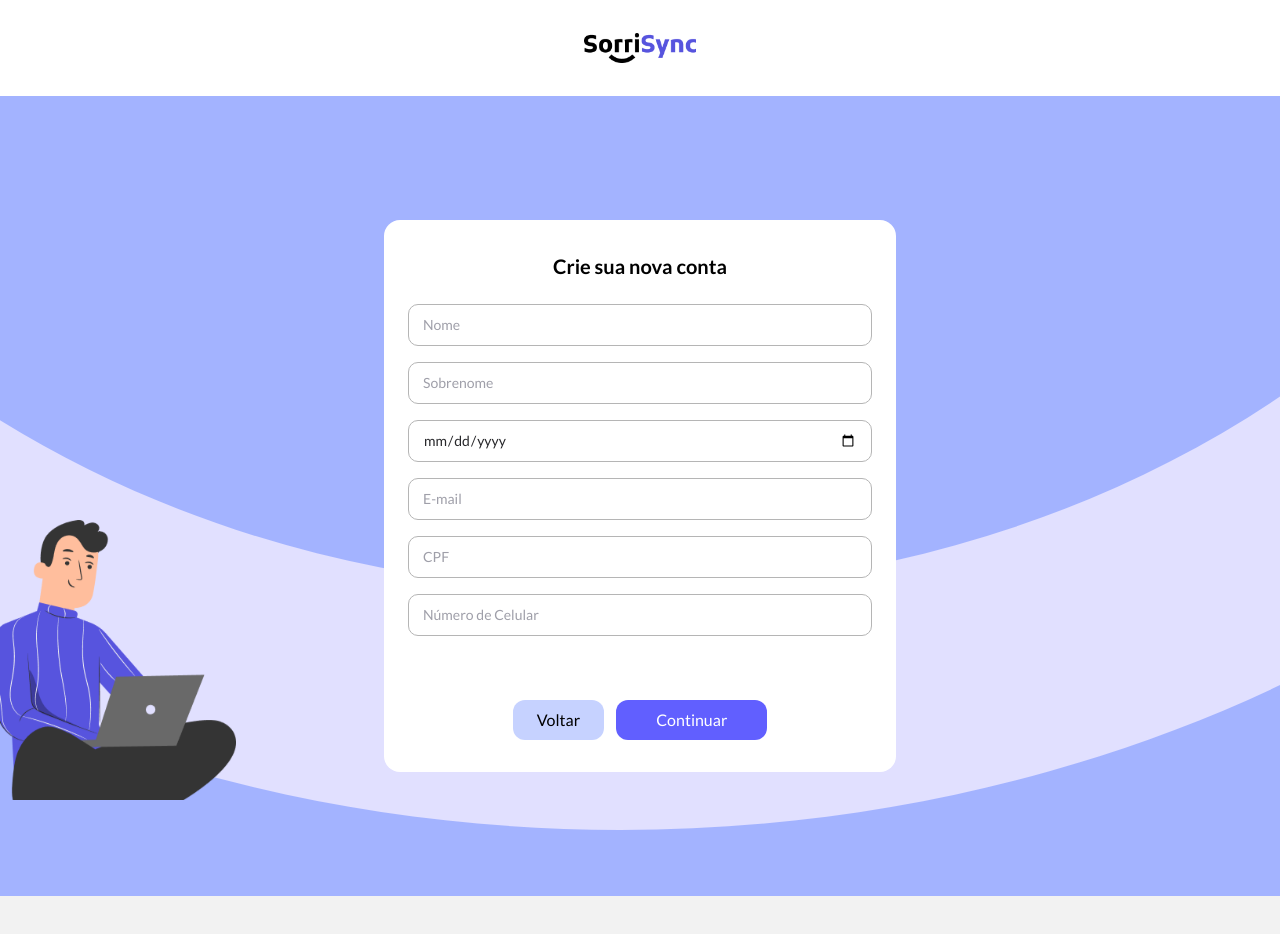
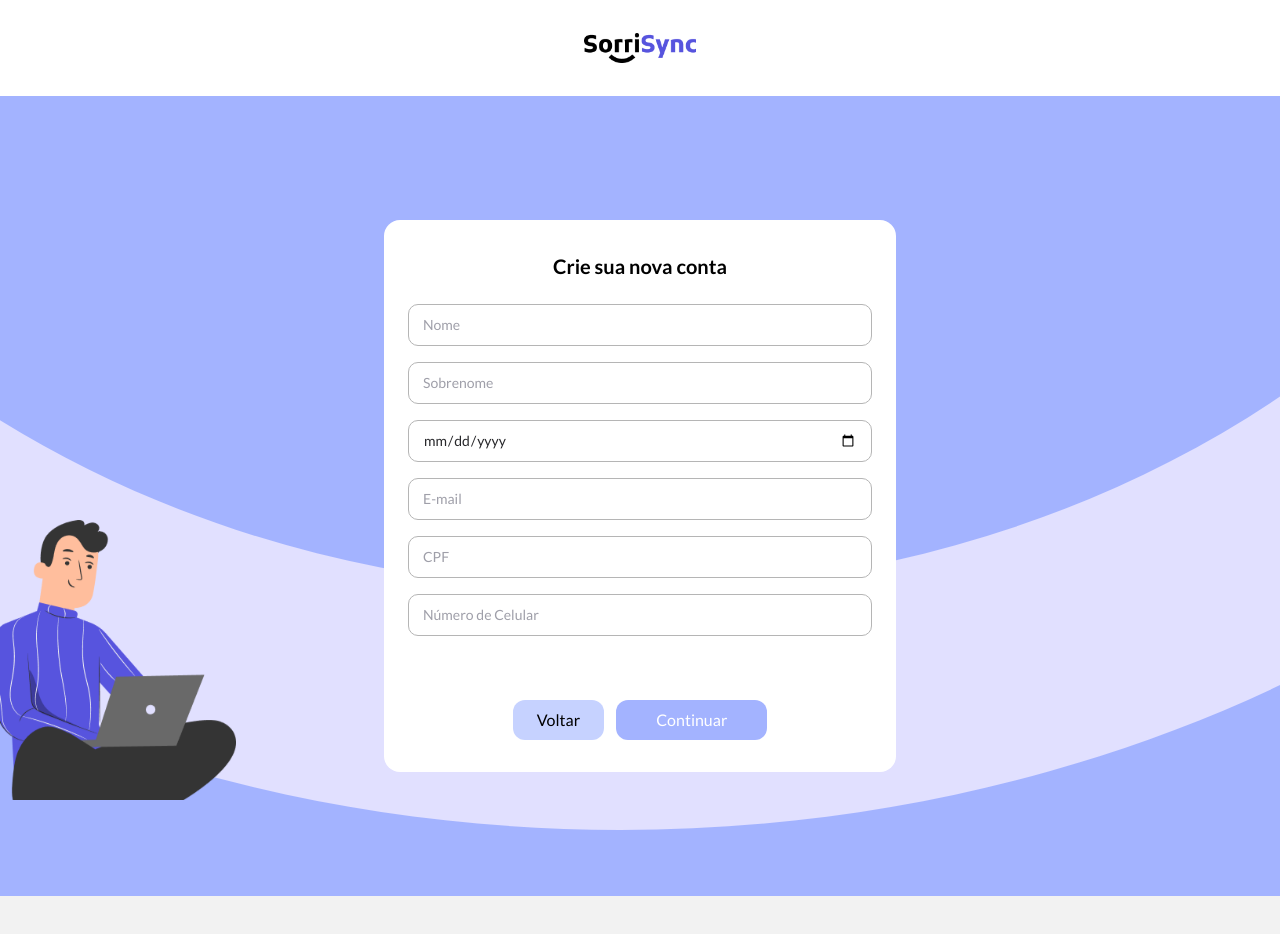
Before and after one commit to cce-fluxo/DDD25.1-Cebolinha67-Front, a Next.js app: page /auth/cadastro in a window 1280 px wide. Shown: the top 934 px of the page. Built offline with nearby package versions, Linux system fonts and the light colour scheme.

Commit message:
iniciando minhas rotas

```diff
--- a/app/auth/cadastro/crie-sua-senha/page.tsx
+++ b/app/auth/cadastro/crie-sua-senha/page.tsx
@@ -1,10 +1,18 @@
+"use client"
+
 import BackgroundSignOut from "@/app/components/backgrounds/BackgroundSignOut";
 import CriarContaCancelarButton from "@/app/components/buttons/CriarContaCancelarButton";
 import CrieSuaSenhaBox from "@/app/components/boxes/CrieSuaSenhaBox";
 import HeaderSignOut from "@/app/components/headers/HeaderSignOut";
-import InputBar from "@/app/components/InputBar";
+import InputBar from "@/app/components/inputs/InputBar";
+import { useState } from "react";
 
 export default function CrieSuaSenha(){
+
+    const [senha, setSenha] = useState("")
+    const [confirmarSenha, setConfirmarSenha] = useState("")
+
+    const senhasBatem = senha && confirmarSenha && senha === confirmarSenha
     return (
         <div>
             <HeaderSignOut></HeaderSignOut>
@@ -20,10 +28,10 @@ export default function CrieSuaSenha(){
                             <p>senha</p>
                         </div>
                     </div>
-                    <InputBar type="text" placeholder="Senha" />
-                    <InputBar type="text" placeholder="Confirme sua senha"/>
+                    <InputBar type="password" placeholder="Senha" value={senha} onChange={setSenha} />
+                    <InputBar type="password" placeholder="Confirme sua senha" value={confirmarSenha} onChange={setConfirmarSenha} />
 
-                    <CriarContaCancelarButton></CriarContaCancelarButton>
+                    <CriarContaCancelarButton habilitado={false}></CriarContaCancelarButton>
                     </div>
                     </CrieSuaSenhaBox>
                     </div>
--- a/app/auth/cadastro/page.tsx
+++ b/app/auth/cadastro/page.tsx
@@ -1,26 +1,37 @@
-import CadastroBox from '../../components/boxes/CadastroBox';
-import HeaderSignOut from '../../components/headers/HeaderSignOut';
-import InputBar from '../../components/InputBar';
-import BackgroundSignOut from '../../components/backgrounds/BackgroundSignOut';
-import VoltarContinuarButton from '../../components/buttons/VoltarContinuarButton';
+"use client"
+import { useState } from "react"
+import CadastroBox from '../../components/boxes/CadastroBox'
+import HeaderSignOut from '../../components/headers/HeaderSignOut'
+import InputBar from '../../components/inputs/InputBar'
+import BackgroundSignOut from '../../components/backgrounds/BackgroundSignOut'
+import VoltarContinuarButton from '../../components/buttons/VoltarContinuarButton'
 
 export default function Cadastro() {
+  const [nome, setNome] = useState("")
+  const [sobrenome, setSobrenome] = useState("")
+  const [data, setData] = useState("")
+  const [email, setEmail] = useState("")
+  const [cpf, setCpf] = useState("")
+  const [celular, setCelular] = useState("")
+
+  const todosPreenchidos = nome && sobrenome && data && email && cpf && celular
+
   return (
     <div className="min-h-screen w-full">
       <HeaderSignOut />
       <BackgroundSignOut>
         <CadastroBox>
           <div className='flex flex-col gap-4'>
-            <InputBar type='text' placeholder='Nome' />
-            <InputBar type='text' placeholder='Sobrenome' />
-            <InputBar type="date" placeholder='Dia / Mês / Ano' />
-            <InputBar type='email' placeholder='E-mail' />
-            <InputBar type="number" placeholder='CPF' />
-            <InputBar type='number' placeholder='Número de Celular' />
+            <InputBar type='text' placeholder='Nome' value={nome} onChange={setNome} />
+            <InputBar type='text' placeholder='Sobrenome' value={sobrenome} onChange={setSobrenome} />
+            <InputBar type="date" placeholder='Dia / Mês / Ano' value={data} onChange={setData} />
+            <InputBar type='email' placeholder='E-mail' value={email} onChange={setEmail} />
+            <InputBar type="number" placeholder='CPF' value={cpf} onChange={setCpf} />
+            <InputBar type='number' placeholder='Número de Celular' value={celular} onChange={setCelular} />
           </div>
-          <VoltarContinuarButton />
+          <VoltarContinuarButton habilitado={!!todosPreenchidos} />
         </CadastroBox>
       </BackgroundSignOut>
     </div>
-  ) // parte do cadastro feita
+  )
 }
--- a/app/components/buttons/CriarContaCancelarButton.tsx
+++ b/app/components/buttons/CriarContaCancelarButton.tsx
@@ -1,8 +1,27 @@
-export default function CriarContaCancelarButton(){
-    return (
-        <div className="flex flex-col gap-3 mt-8 md:mt-8 justify-center items-center w-full">
-            <button className="bg-indigo-500 text-white py-2 rounded-xl w-40">Criar Conta</button>
-            <button className="bg-indigo-200 text-black py-2 rounded-xl w-40">Cancelar</button>
-        </div>
-    )
+"use client"
+import { useRouter } from "next/navigation"
+
+interface CriarContaCancelarButtonProps {
+  habilitado: boolean
 }
+
+export default function CriarContaCancelarButton({ habilitado }: CriarContaCancelarButtonProps) {
+  const router = useRouter()
+
+  return (
+    <div className="flex flex-col gap-3 mt-8 md:mt-8 justify-center items-center w-full">
+      <button
+        className={`py-2 rounded-xl w-40 text-white transition-opacity ${habilitado ? "bg-indigo-500" : "bg-indigo-300 cursor-not-allowed"}`}
+        disabled={!habilitado}
+      >
+        Criar Conta
+      </button>
+      <button
+        className="bg-indigo-200 text-black py-2 rounded-xl w-40"
+        onClick={() => router.back()}
+      >
+        Cancelar
+      </button>
+    </div>
+  )
+}
--- a/app/components/buttons/VoltarContinuarButton.tsx
+++ b/app/components/buttons/VoltarContinuarButton.tsx
@@ -1,8 +1,28 @@
-export default function VoltarContinuarButton() {
+"use client"
+import { useRouter } from "next/navigation"
+
+interface VoltarContinuarButtonProps {
+  habilitado: boolean
+}
+
+export default function VoltarContinuarButton({ habilitado }: VoltarContinuarButtonProps) {
+  const router = useRouter()
+
   return (
     <div className="flex gap-3 mt-8 md:mt-12 justify-center w-full">
-      <button className="bg-indigo-200 text-black px-6 py-2 rounded-xl font-medium">Voltar</button>
-      <button className="bg-indigo-500 text-white px-10 py-2 rounded-xl font-medium">Continuar</button>
+      <button
+        className="bg-indigo-200 text-black px-6 py-2 rounded-xl font-medium"
+        onClick={() => router.back()}
+      >
+        Voltar
+      </button>
+      <button
+        className={`px-10 py-2 rounded-xl font-medium text-white transition-opacity ${habilitado ? "bg-indigo-500" : "bg-indigo-300 cursor-not-allowed"}`}
+        onClick={() => habilitado && router.push("/auth/cadastro/crie-sua-senha")}
+        disabled={!habilitado}
+      >
+        Continuar
+      </button>
     </div>
   )
 }
--- a/app/components/InputBar.tsx
+++ b/app/components/inputs/InputBar.tsx
@@ -1,21 +1,18 @@
 "use client"
-import { useState } from "react"
-
 interface InputBarProps {
   type?: string
   placeholder?: string
-  onSubmit?: (value: string) => void
+  value: string
+  onChange: (value: string) => void
 }
 
-export default function InputBar({ type = "", placeholder = "" }: InputBarProps) {
-  const [value, setValue] = useState("")
-
-  return ( // mudei o valor do py pra barra ficar mais igual ao do figma
+export default function InputBar({ type = "", placeholder = "", value, onChange }: InputBarProps) {
+  return (
     <div className="flex w-full px-3.5 py-2.5 justify-between items-center rounded-[10px] border-[1.5px] border-[#B5B5B5]">
       <input
         type={type}
         value={value}
-        onChange={(e) => setValue(e.target.value)}
+        onChange={(e) => onChange(e.target.value)}
         placeholder={placeholder}
         className="flex-1 bg-transparent text-sm text-zinc-800 placeholder:text-zinc-400 outline-none"
       />
```
